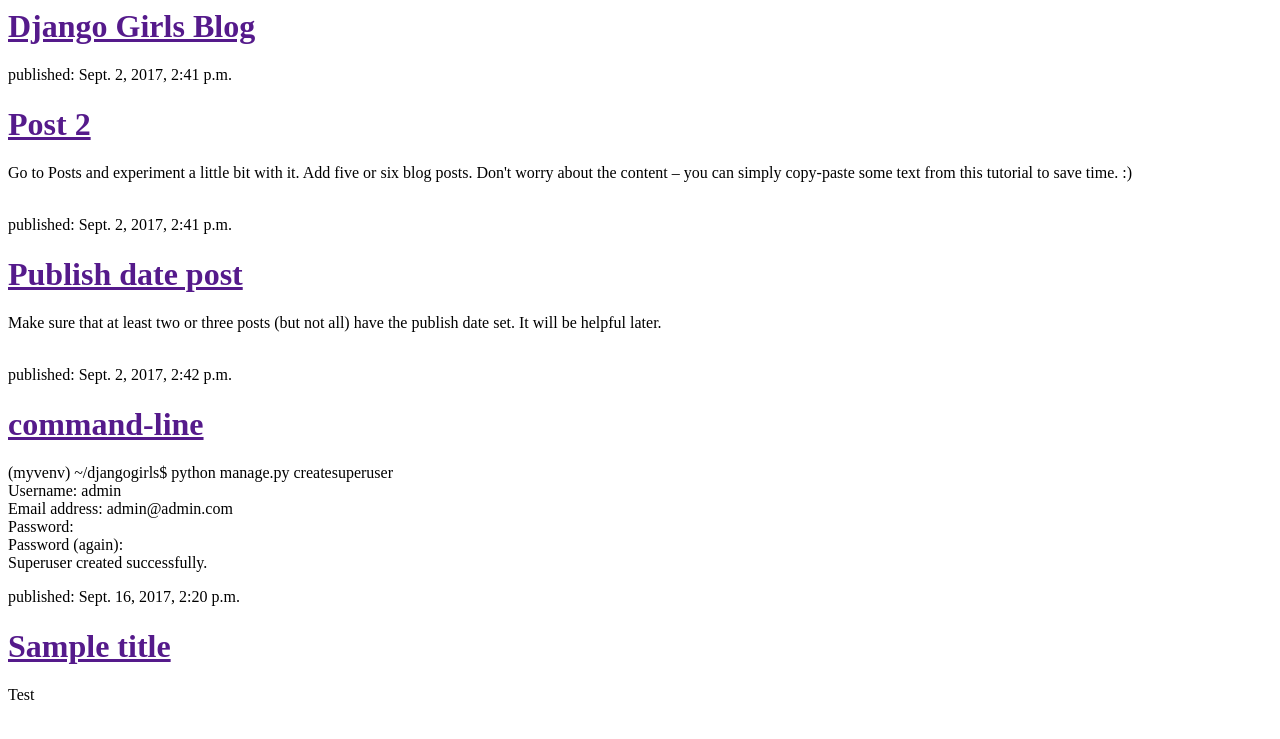
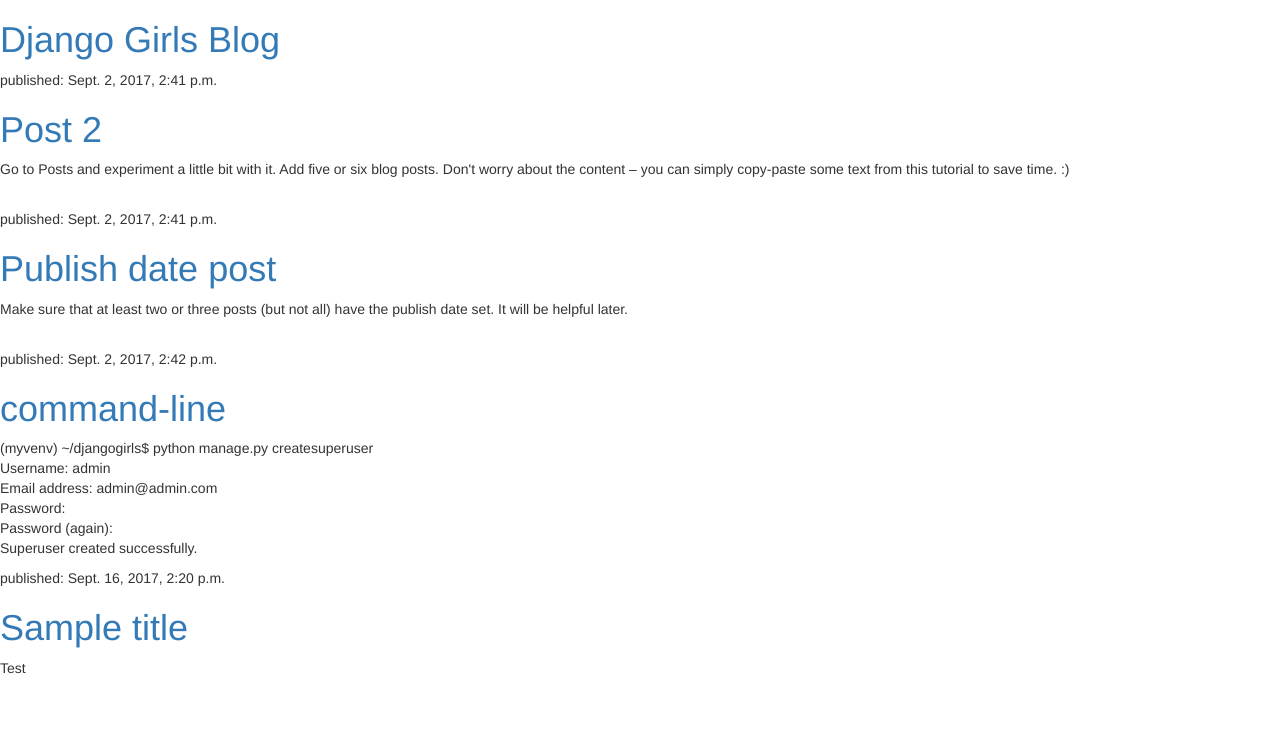
Before and after one commit to mithran77/django, a Django app: page /blog/ in a window 1280 px wide. Shown: the top 739 px of the page. Run offline with Django 3.2, Linux system fonts and the light colour scheme; data comes from the database, SQL or seed files in the repository; some libraries are stand-ins or nearby versions.

Commit message:
Adding manage.py

```diff
--- /dev/null
+++ b/djangoGirls/blog/static/css/blog.css
@@ -0,0 +1,3 @@
+h1 a {
+    color: #FCA205;
+}
--- a/djangoGirls/blog/templates/blog/post_list.html
+++ b/djangoGirls/blog/templates/blog/post_list.html
@@ -1,3 +1,7 @@
+<link rel="stylesheet" href="//maxcdn.bootstrapcdn.com/bootstrap/3.2.0/css/bootstrap.min.css">
+<link rel="stylesheet" href="//maxcdn.bootstrapcdn.com/bootstrap/3.2.0/css/bootstrap-theme.min.css">
+
+
 <html>
 
     <head>
```
Also changed, not shown: djangoGirls/manage.py (line endings or trailing spaces).
